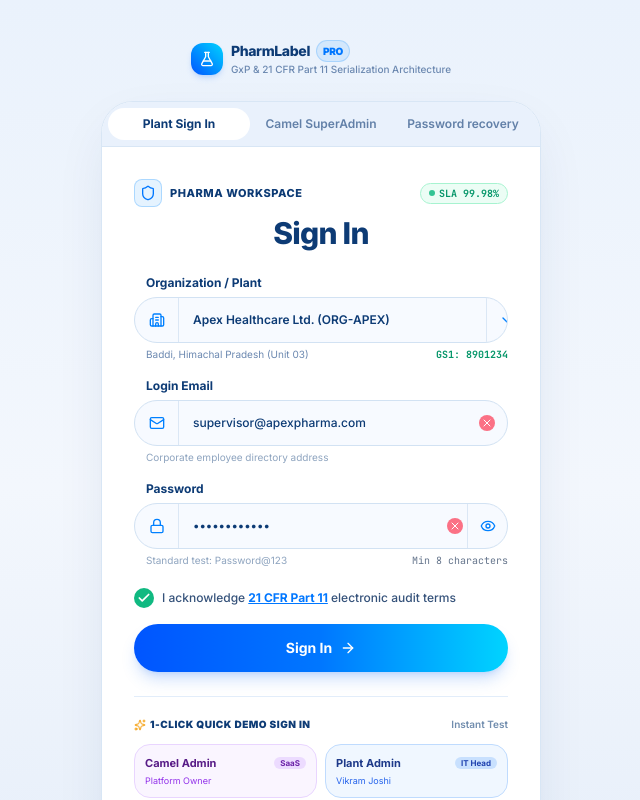
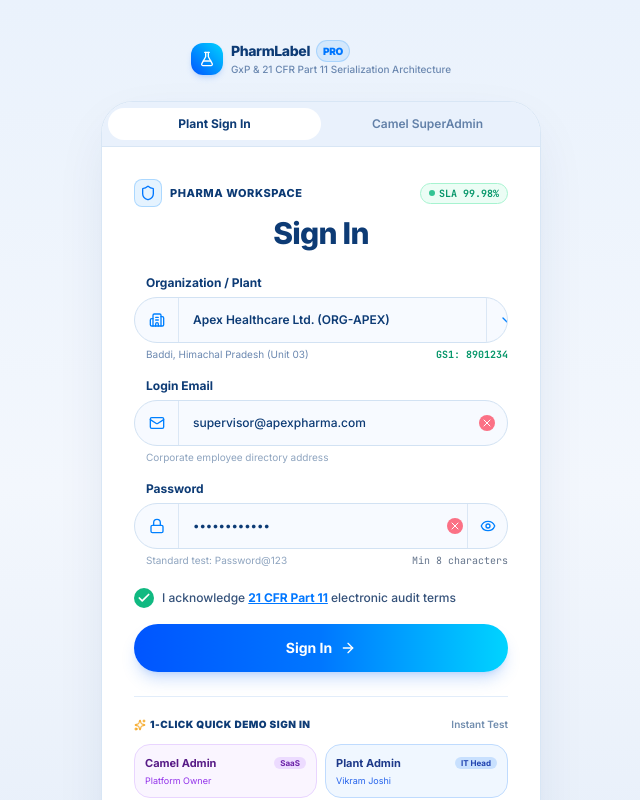
Before and after one commit to priyanshupatel073/PharmaLabel, a React (Vite) app: page /login in a window 1280 px wide. Shown: the top 800 px of the page, without its empty margins (319-959 px from the left). Built offline with nearby package versions, Linux system fonts and the light colour scheme.

Commit message:
remove: remove Password recovery tab from LoginPage

```diff
--- a/src/pages/LoginPage.tsx
+++ b/src/pages/LoginPage.tsx
@@ -34,7 +34,7 @@ export const LoginPage: React.FC = () => {
 
   const navigate = useNavigate();
 
-  const [activeTab, setActiveTab] = useState<'company' | 'superadmin' | 'recovery'>('company');
+  const [activeTab, setActiveTab] = useState<'company' | 'superadmin'>('company');
   const [selectedOrgId, setSelectedOrgId] = useState<string>(organizations[0]?.id || 'ORG-APEX');
   const [email, setEmail] = useState<string>('supervisor@apexpharma.com');
   const [password, setPassword] = useState<string>('Password@123');
@@ -44,7 +44,7 @@ export const LoginPage: React.FC = () => {
   const [isSubmitting, setIsSubmitting] = useState<boolean>(false);
 
   // Handle Tab Switch
-  const handleTabChange = (tab: 'company' | 'superadmin' | 'recovery') => {
+  const handleTabChange = (tab: 'company' | 'superadmin') => {
     setActiveTab(tab);
     setErrorMessage('');
     if (tab === 'superadmin') {
@@ -188,18 +188,6 @@ export const LoginPage: React.FC = () => {
           >
             Camel SuperAdmin
           </button>
-
-          <button
-            type="button"
-            onClick={() => handleTabChange('recovery')}
-            className={`flex-1 py-2 px-3 rounded-2xl text-center text-xs transition-all ${
-              activeTab === 'recovery'
-                ? 'bg-white text-[#0d3b75] font-bold shadow-xs'
-                : 'text-[#6280a8] hover:text-[#0d3b75]'
-            }`}
-          >
-            Password recovery
-          </button>
         </div>
 
         {/* Card Body */}
@@ -221,46 +209,11 @@ export const LoginPage: React.FC = () => {
           </div>
 
           <h1 className="text-2xl sm:text-3xl font-extrabold text-[#0d3b75] tracking-tight text-center mb-6">
-            {activeTab === 'superadmin' ? 'SuperAdmin Sign In' : activeTab === 'recovery' ? 'Password Recovery' : 'Sign In'}
+            {activeTab === 'superadmin' ? 'SuperAdmin Sign In' : 'Sign In'}
           </h1>
 
-          {/* If Recovery Tab */}
-          {activeTab === 'recovery' ? (
-            <div className="space-y-4 py-2">
-              <p className="text-xs text-[#527096] text-center leading-relaxed">
-                As per 21 CFR Part 11 security policies, password resets require Quality Assurance or SuperAdmin authorization.
-              </p>
-              <div>
-                <label className="text-xs font-bold text-[#0d3b75] ml-3 mb-1.5 block">
-                  Work Email Address
-                </label>
-                <div className="relative flex items-center bg-[#f7faff] border border-[#d2e2f3] rounded-full overflow-hidden focus-within:border-[#0088ff] focus-within:ring-2 focus-within:ring-[#0088ff]/20">
-                  <div className="w-11 h-11 flex items-center justify-center border-r border-[#dbe7f5] text-[#0080ff] shrink-0">
-                    <Mail className="w-4 h-4" />
-                  </div>
-                  <input
-                    type="email"
-                    placeholder="user@pharma.com"
-                    value={email}
-                    onChange={(e) => setEmail(e.target.value)}
-                    className="flex-1 bg-transparent px-3.5 py-2.5 text-xs text-[#0d3b75] font-medium placeholder:text-[#9ab1ce] focus:outline-none"
-                  />
-                </div>
-              </div>
-              <button
-                type="button"
-                onClick={() => {
-                  alert(`Password reset link dispatched to ${email || 'your compliance email'}. Verified by QA regulatory trail.`);
-                  setActiveTab('company');
-                }}
-                className="w-full py-3 rounded-full text-white font-bold text-xs bg-gradient-to-r from-[#0055ff] via-[#0088ff] to-[#00d4ff] hover:opacity-95 shadow-md shadow-blue-500/25 transition mt-2"
-              >
-                Request Authorization Link
-              </button>
-            </div>
-          ) : (
-            /* Main Form */
-            <form onSubmit={handleLoginSubmit} className="space-y-4">
+          {/* Main Form */}
+          <form onSubmit={handleLoginSubmit} className="space-y-4">
               {/* Field 1: Organization Dropdown (Only for Company Login) */}
               {activeTab === 'company' && (
                 <div>
@@ -432,7 +385,6 @@ export const LoginPage: React.FC = () => {
                 )}
               </button>
             </form>
-          )}
 
           {/* 1-Click Fast Demo Login Matrix (Matching Light UI) */}
           <div className="mt-6 pt-5 border-t border-[#e2edfa]">
```
